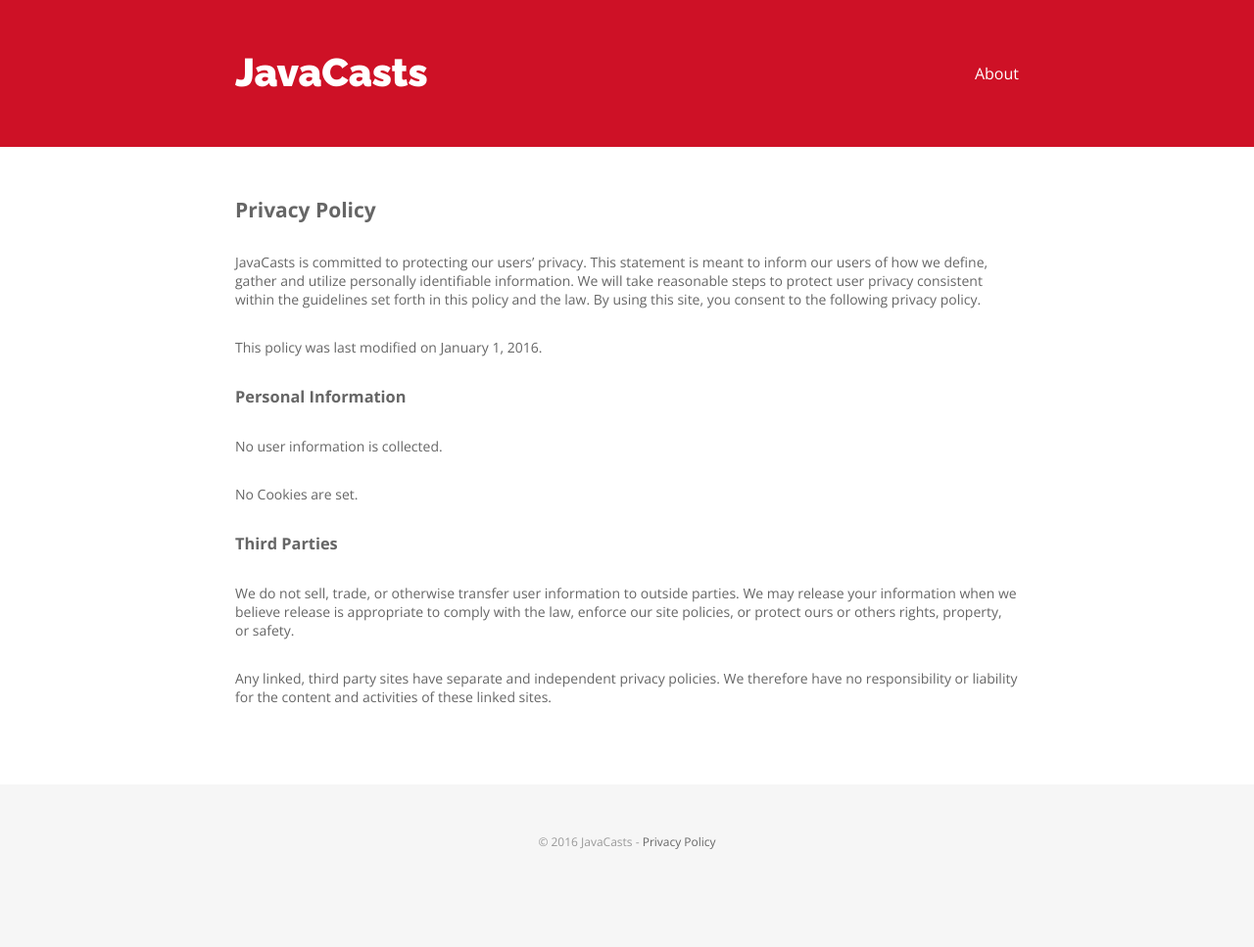
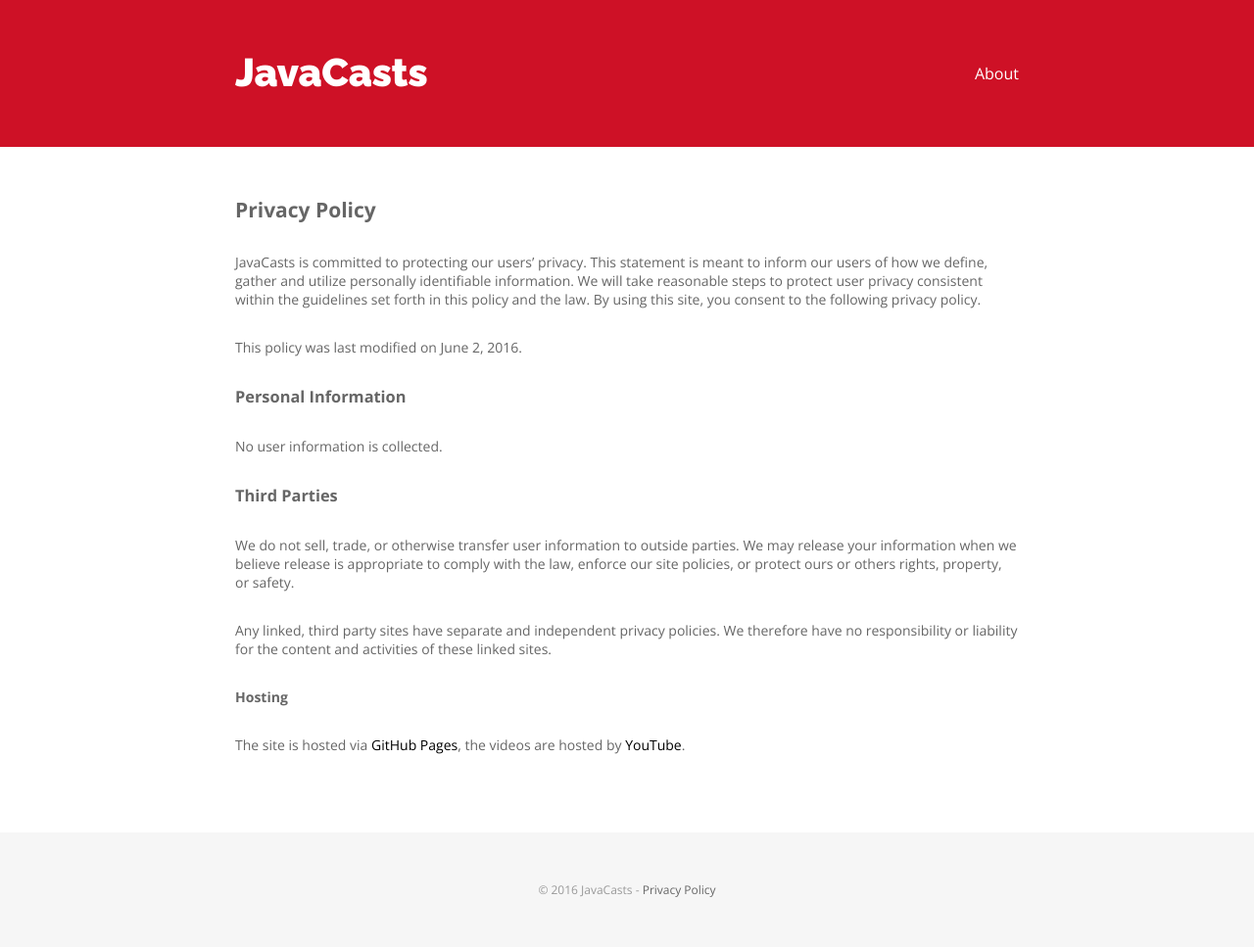
Before and after one commit to javacasts/javacasts.github.io, a Jekyll site: the page built from privacy.md, in a window 1280 px wide. Shown: the whole page at 98% size. Built offline with Jekyll 4.4.1, drawn with Linux system fonts in a browser that asks for light colours; before the commit the page ends 918 px from its top, so only the background shows below that.

Commit message:
update privacy notice

```diff
--- a/privacy.md
+++ b/privacy.md
@@ -14,13 +14,11 @@
 policy and the law. By using this site, you consent to the following
 privacy policy.
 
-This policy was last modified on January 1, 2016.
+This policy was last modified on June 2, 2016.
 
 ### Personal Information
 
 No user information is collected.
-
-No Cookies are set.
 
 ### Third Parties
 
@@ -32,3 +30,8 @@
 Any linked, third party sites have separate and independent privacy
 policies. We therefore have no responsibility or liability for the
 content and activities of these linked sites.
+
+#### Hosting
+
+The site is hosted via [GitHub Pages](https://pages.github.com/), the
+videos are hosted by [YouTube](https://youtube.com/).
```
